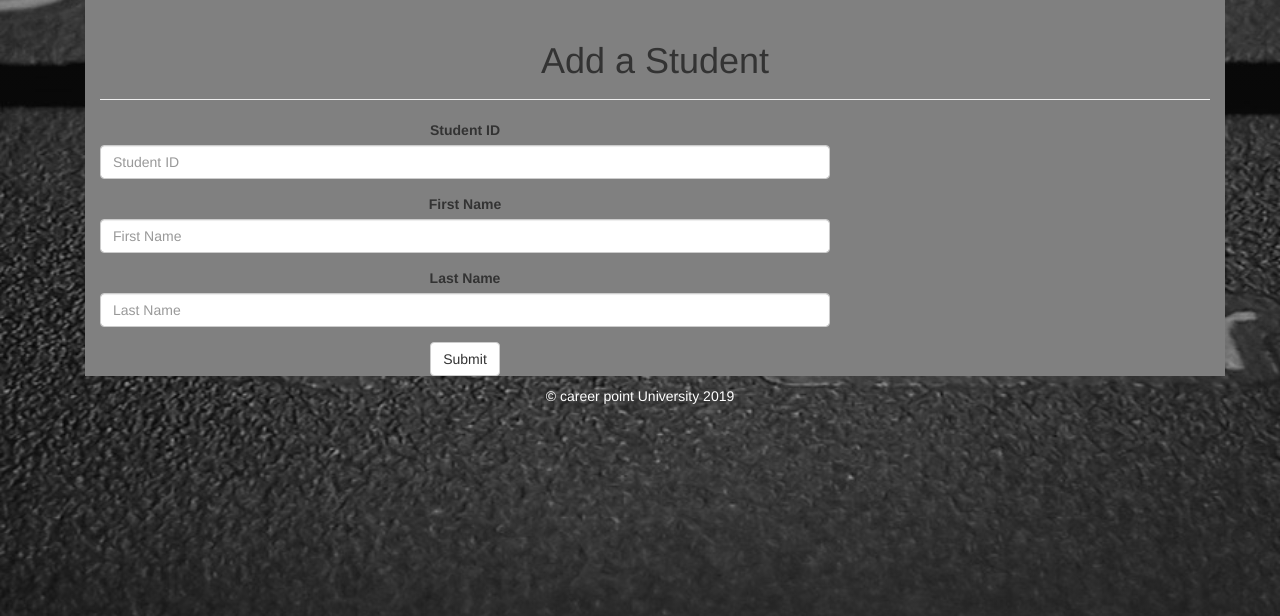
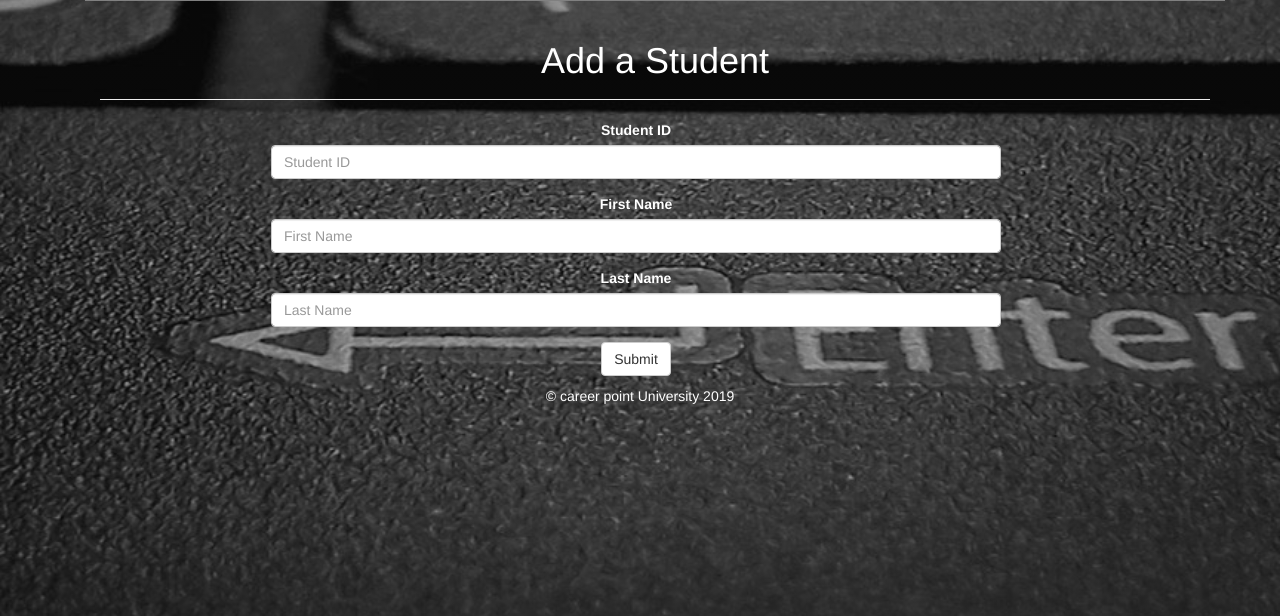
Before and after one commit to Lokesh7688/club_activity, a Flask app: page /students in a window 1280 px wide. Shown: the part 549-1165 px from the top of the page. Run offline with Flask 2, Linux system fonts and the light colour scheme; some libraries are stand-ins or nearby versions.

Commit message:
Update students.html

```diff
--- a/club_activity/templates/students.html
+++ b/club_activity/templates/students.html
@@ -17,7 +17,7 @@
 
 
 
-<div style="background-color: gray;" class="container">
+<div class="container">
 
     <div class="jumbotron">
         <h1>Club Student</h1>
@@ -27,7 +27,7 @@
     <div class="page-header">
         <h1>All Students</h1>
     </div>
-    <div class="row">
+    <div style="background-color: gray;" class="row">
         <div class="col-md-12">
             <table class="table table-striped">
                 <thead>
@@ -56,12 +56,12 @@
 
     </div>
 
-    <div class="page-header">
+    <div style="color: white;" class="page-header">
         <h1>Add a Student</h1>
     </div>
 
-    <div class="row">
-        <div class="col-md-8">
+    <div style="color: white;" class="row">
+        <div style="margin-left: 15%;" class="col-md-8">
             <form method="POST">
                 <div class="form-group">
                     <label for="student-id">Student ID</label>
```
